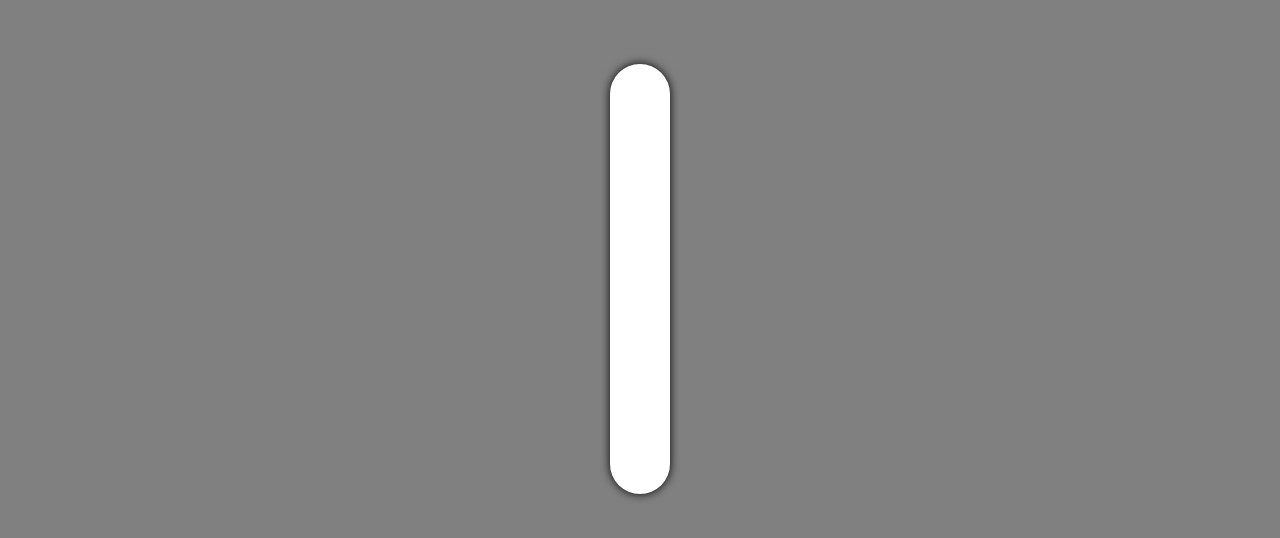
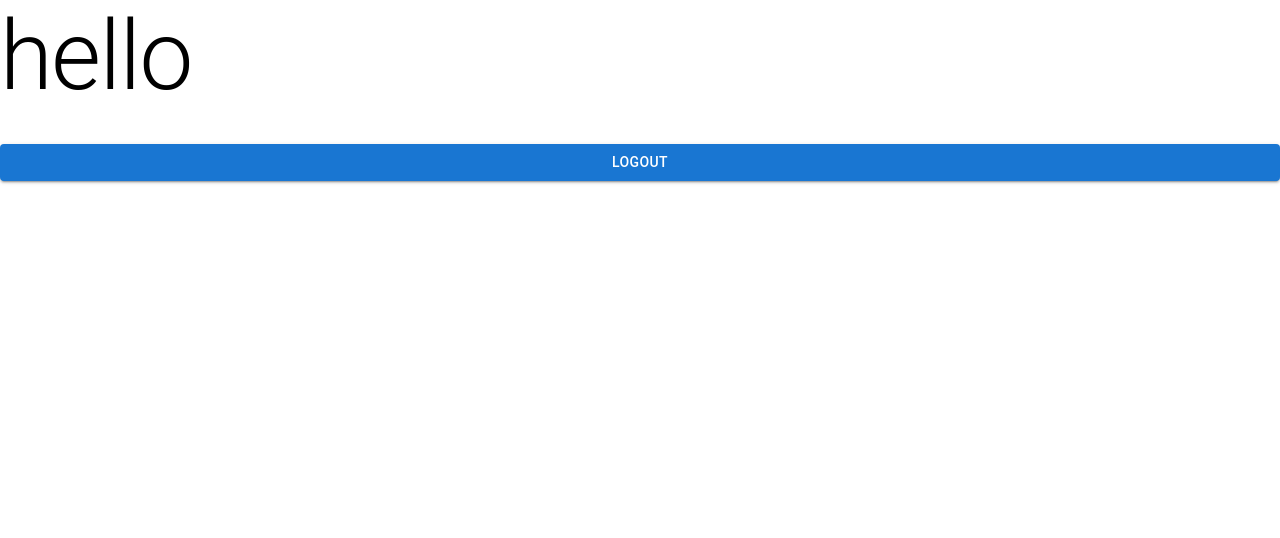
Before and after one commit to QuangLe44/mini-project, a React (Create React App) app in the folder mini-project/: page /about in a window 1280 px wide. Before the commit this address had no page. Shown: the top 538 px of the page. Built offline with nearby package versions, Linux system fonts and the light colour scheme.

Commit message:
add logout

```diff
--- a/mini-project/src/App.tsx
+++ b/mini-project/src/App.tsx
@@ -1,10 +1,10 @@
 import React from 'react';
 import LoginForm from './LoginForm';
 import SignupForm from './signUpForm';
-import Layout from './components/Layout';
-import { BrowserRouter, useRoutes } from 'react-router-dom';
+import { BrowserRouter, Routes, Route } from 'react-router-dom';
 import { AuthProvider } from './context/AuthContext';
 import { createTheme, ThemeProvider } from '@mui/material/styles';
+import AboutPage from './about';
 
 const theme = createTheme({
   components: {
@@ -27,26 +27,20 @@ const theme = createTheme({
   }
 });
 
-const AppRoutes = () => {
-  // Define routes using useRoutes
-  const routes = useRoutes([
-    { path: '/', element: <LoginForm /> },
-    { path: '/register', element: <SignupForm /> },
-  ]);
-
-  return routes;
-};
-
 const App: React.FC = () => {
   return (
     <ThemeProvider theme={theme}>
-      <Layout>
-        <AuthProvider>
+      <AuthProvider>
           <BrowserRouter>
-            <AppRoutes/>
+              <Routes>
+                <Route>
+                <Route path="/" element={<LoginForm />} />
+                <Route path="/register" element={<SignupForm />} />
+                </Route>
+                <Route path="/about" element={<AboutPage />} />
+              </Routes>
           </BrowserRouter>
-        </AuthProvider>
-      </Layout>
+      </AuthProvider>
     </ThemeProvider>
   );
 }
--- a/mini-project/src/LoginForm.tsx
+++ b/mini-project/src/LoginForm.tsx
@@ -1,9 +1,10 @@
 import React, { useState } from "react";
 import { Formik, Form, useField, FieldAttributes } from "formik";
-import { Typography, Button, TextField, styled } from "@mui/material";
-import { Link } from "react-router-dom";
+import { Typography, Button, TextField, styled, Link } from "@mui/material";
+import { useNavigate } from "react-router-dom";
 import * as Yup from "yup";
 import { useAuth } from "./context/AuthContext";
+import { StyledBody, StyledBox } from "./components/Layout";
 
 const StyledForm = styled(Form)({
   display: "flex",
@@ -45,6 +46,7 @@ const MyTextInput: React.FC<MyTextInputProps> = ({ label, ...props }) => {
 
 // And now we can use these
 const LoginForm: React.FC = () => {
+  const navigate = useNavigate();
   const { login } = useAuth();
   const [email, setEmail] = useState('');
   const [password, setPassword] = useState('');
@@ -55,6 +57,7 @@ const LoginForm: React.FC = () => {
         await login(email, password);
         setErrorMessage(null);
         resetForm();
+        navigate("/about");
     } catch (error) {
       resetForm();
       if (error instanceof Error) {
@@ -67,12 +70,14 @@ const LoginForm: React.FC = () => {
   };
   return (
     <>
+    <StyledBody>
+      <StyledBox>
         <Typography variant="h2" sx={{
                   marginTop: "30px"
               }}>Login</Typography>
         <Typography variant="h6"  sx={{
                   margin: "20px"
-            }}>Not a user yet? <Link to="/register">Sign up here</Link></Typography>
+              }}>Not a user yet? <Link href="/register">Sign up here</Link></Typography>
         <Formik
           initialValues={{
             email: "",
@@ -121,6 +126,8 @@ const LoginForm: React.FC = () => {
             <Button variant="contained" type="submit">Login</Button>
           </StyledForm>)}
         </Formik>
+      </StyledBox>
+    </StyledBody>
     </>
   );
 };
--- /dev/null
+++ b/mini-project/src/about.tsx
@@ -0,0 +1,37 @@
+import React, { useState } from "react";
+import { Formik, Form, useField, FieldAttributes } from "formik";
+import { Typography, Button, TextField, styled } from "@mui/material";
+import { Link } from "react-router-dom";
+import * as Yup from "yup";
+import { useAuth } from "./context/AuthContext";
+
+const AboutPage: React.FC = () => {
+  const { logout } = useAuth();
+  const handleLogout = () =>{
+    const authTokenA = localStorage.getItem('authToken');
+    console.log('Auth token:', authTokenA);
+    logout();
+    const authTokenB = localStorage.getItem('authToken');
+    if (authTokenB) {
+      console.log('Auth token:', authTokenB);
+    } else {
+      console.log('Auth token not found');
+    }
+  }
+  return (
+    <>
+    <Typography variant="h1">
+        hello
+    </Typography>
+    <Button
+      variant="contained"
+      color="primary"
+      onClick={handleLogout}
+    >
+      logout
+    </Button>
+    </>
+  );
+};
+
+export default AboutPage;
--- a/mini-project/src/components/Layout.tsx
+++ b/mini-project/src/components/Layout.tsx
@@ -1,17 +1,13 @@
-import React from 'react';
-import { Box } from '@mui/material';
+import { Box, styled} from '@mui/material';
 
-
-const Layout: React.FC<{ children: React.ReactNode }> = ({ children }) => {
-  return (
-    <>
-      <Box component="body" sx={{
+export const StyledBody = styled(Box)({
   boxSizing: "border-box",
   backgroundColor: "gray",
   paddingTop: "5%",
   minHeight: "100vh"
-      }}>
-        <Box sx={{
+});
+
+export const StyledBox = styled(Box) ({
   display: "flex",
   backgroundColor: "white",
   alignItems: "center",
@@ -22,12 +18,4 @@ const Layout: React.FC<{ children: React.ReactNode }> = ({ children }) => {
   width: "fit-content",
   minHeight: "50vh",
   borderRadius: "30px",
-        }}>
-          {children}
-        </Box>
-      </Box>
-    </>
-  );
-};
-
-export default Layout;
+});
--- a/mini-project/src/context/AuthContext.tsx
+++ b/mini-project/src/context/AuthContext.tsx
@@ -4,24 +4,17 @@ import axios from 'axios';
 
 // Define the shape of the AuthContext
 interface AuthContextType {
-  user: User | null;
   access_token: string | null;
   login: (email: string, password: string) => Promise<void>;
   register: (name: string, email: string, password: string, passwordConfirm: string) => Promise<void>;
   logout: () => void;
 }
 
-interface User {
-  id: string;
-  name: string;
-  email: string;
-}
-
 const AuthContext = createContext<AuthContextType | undefined>(undefined);
 
 // AuthProvider component
 export const AuthProvider: React.FC<{ children: React.ReactNode }> = ({ children }) => {
-  const [user, setUser] = useState<User | null>(null);
+  const [user_id, setUserID] = useState<string | null>(null);
   const [access_token, setToken] = useState<string | null>(null);
 
   const login = async (email: string, password: string) => {
@@ -36,17 +29,17 @@ export const AuthProvider: React.FC<{ children: React.ReactNode }> = ({ children
         },
       });
 
-      const { access_token } = response.data;
+      const { access_token, user_id } = response.data;
 
       if (!access_token) {
         throw new Error("Invalid credentials");
       }
 
       setToken(access_token);
-      // setUser(newUser);
+      setUserID(user_id);
 
       localStorage.setItem('authToken', access_token);
-      // localStorage.setItem('user', JSON.stringify(newUser.id));
+      localStorage.setItem('userID', user_id);
 
     } catch (error) {
       throw error;
@@ -68,17 +61,17 @@ export const AuthProvider: React.FC<{ children: React.ReactNode }> = ({ children
         },
       });
 
-      const { access_token } = response.data;
+      const { access_token, user_id } = response.data;
 
       if (!access_token) {
         throw new Error("Invalid sign up");
       }
 
       setToken(access_token);
-      // setUser(user);
+      setUserID(user_id);
 
       localStorage.setItem('authToken', access_token);
-      // localStorage.setItem('user', JSON.stringify(user));
+      localStorage.setItem('userID', user_id);
     } catch (error) {
       throw error;
     }
@@ -87,13 +80,12 @@ export const AuthProvider: React.FC<{ children: React.ReactNode }> = ({ children
 
   const logout = () => {
     setToken(null);
-    setUser(null);
+    setUserID(null);
     localStorage.removeItem('authToken');
-    localStorage.removeItem('user');
+    localStorage.removeItem('userID');
   };
 
   const value = {
-    user,
     access_token,
     login,
     register,
--- a/mini-project/src/signUpForm.tsx
+++ b/mini-project/src/signUpForm.tsx
@@ -3,6 +3,7 @@ import { Typography, Button, TextField, styled } from "@mui/material";
 import { Formik, Form, useField, FieldAttributes } from "formik";
 import * as Yup from "yup";
 import { useAuth } from "./context/AuthContext";
+import { StyledBody, StyledBox } from "./components/Layout";
 
 const StyledForm = styled(Form)({
     display: "flex",
@@ -67,6 +68,8 @@ const SignupForm: React.FC = () => {
 
     return (
         <>
+        <StyledBody>
+            <StyledBox>
                 <Typography variant="h2" sx={{
                     marginTop: '30px'
                 }}>Sign up</Typography>
@@ -151,6 +154,8 @@ const SignupForm: React.FC = () => {
                         </StyledForm>
                     )}
                 </Formik>
+            </StyledBox>
+        </StyledBody>
         </>
     );
 };
```
Lines whose indentation alone changed are shown as unchanged.
